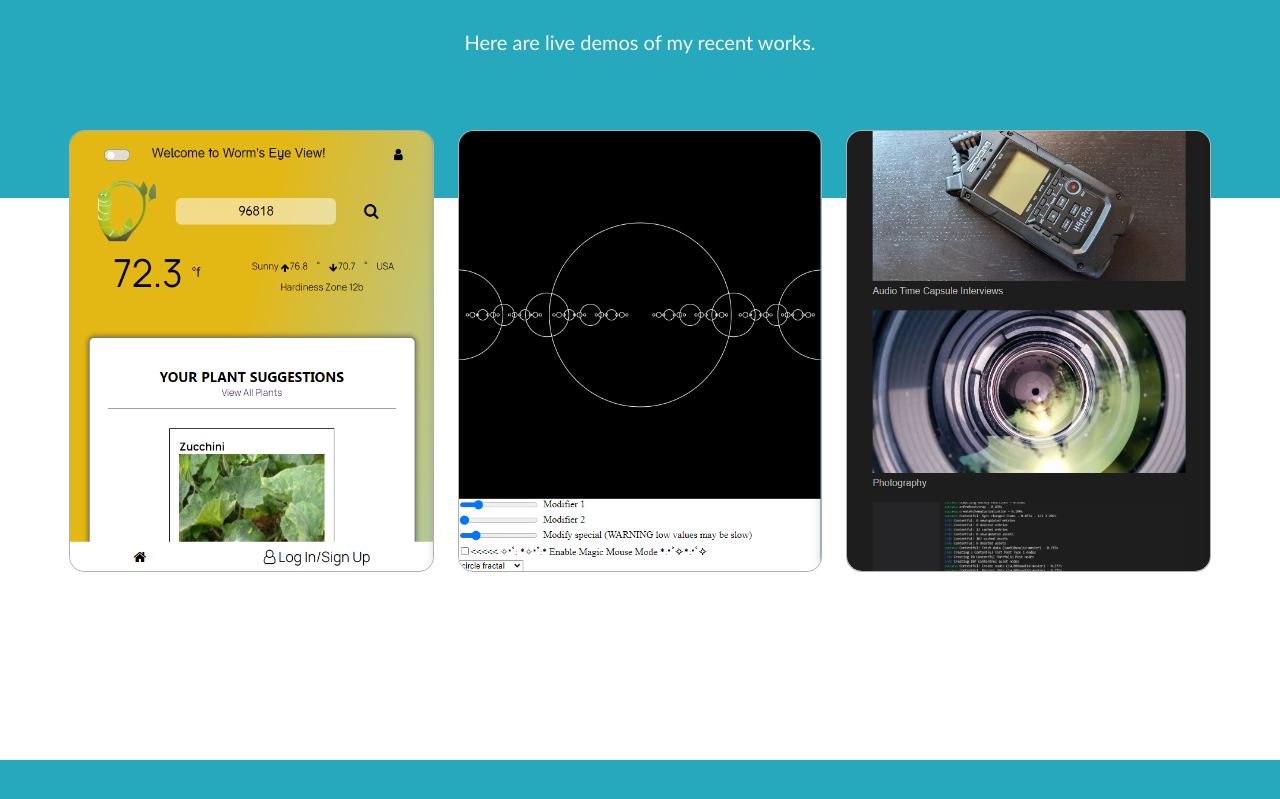
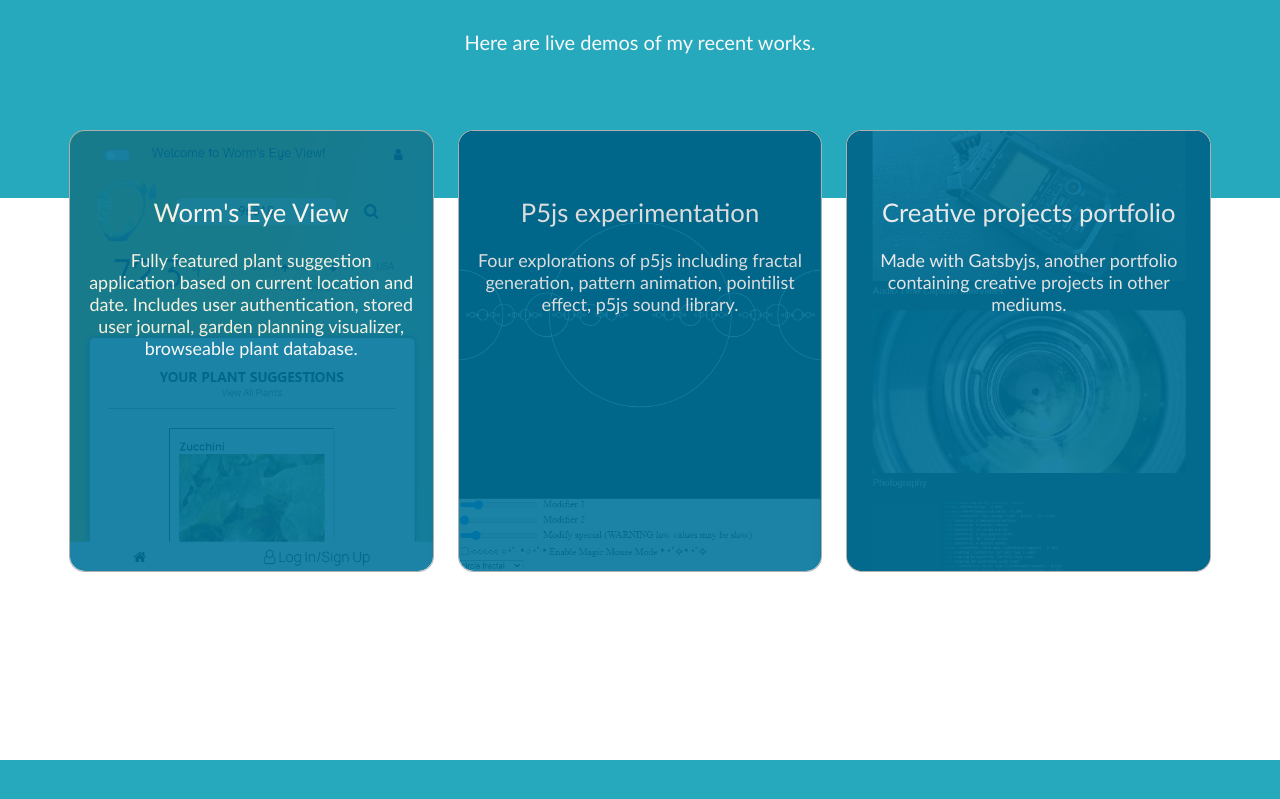
Before and after one commit to kevin-lambda/kevin-lambda.github.io, a React (Create React App) app: page / in a window 1280 px wide. Shown: the part 2274-3073 px from the top of the page. Built offline with nearby package versions, Linux system fonts and the light colour scheme.

Commit message:
hover fix

```diff
--- a/public/style.css
+++ b/public/style.css
@@ -257,7 +257,7 @@ h1 {
   right: 0;
   height: 100%;
   width: 100%;
-  opacity: 0;
+  opacity: 0.89;
   transition: 0.5s ease;
   background-color: #00749b;
 }
@@ -283,7 +283,7 @@ h1 {
 }
 
 .project-card-container:hover .overlay {
-  opacity: 0.9;
+  opacity: 0;
 }
 
 .logo-react {
```
